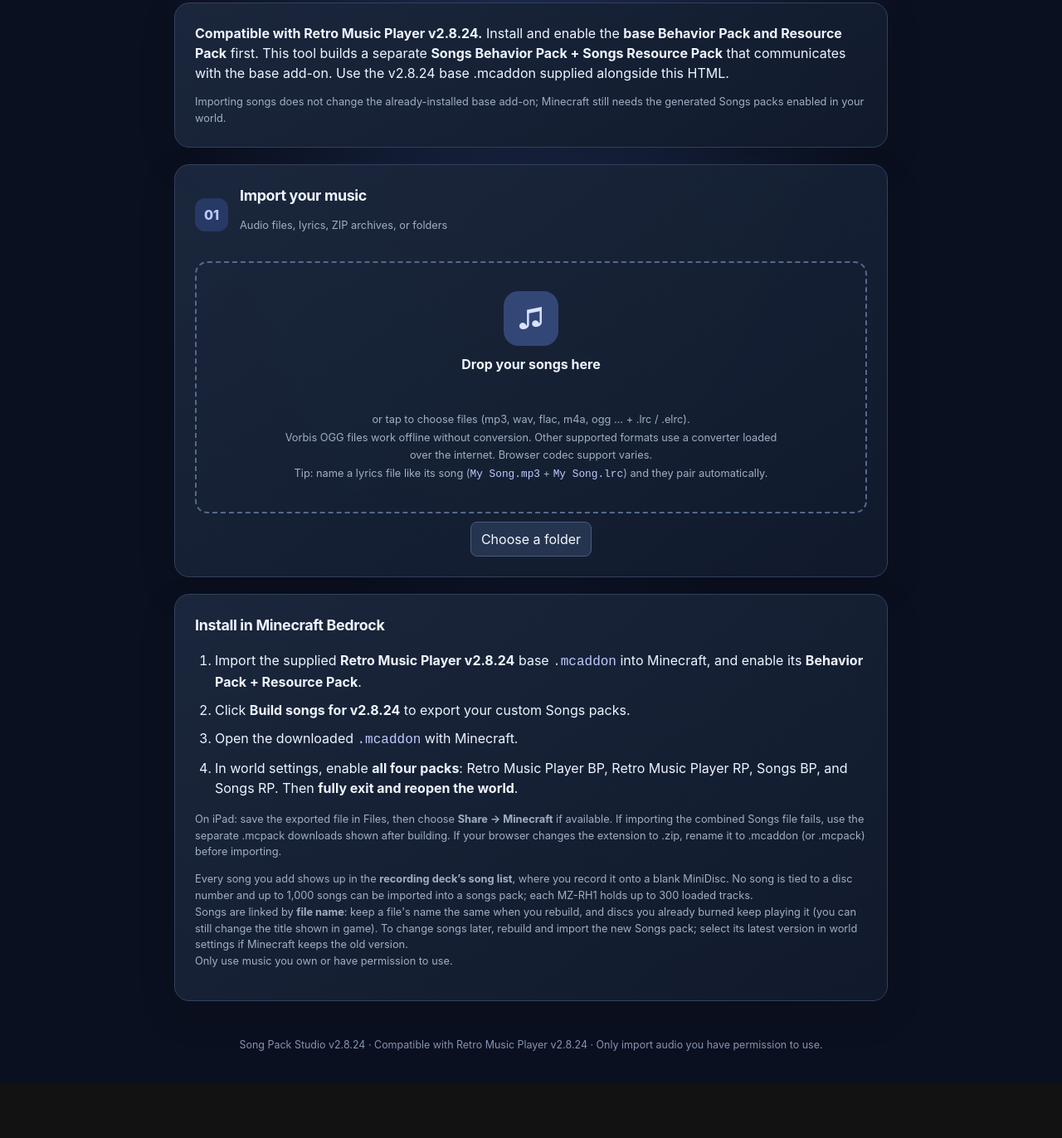
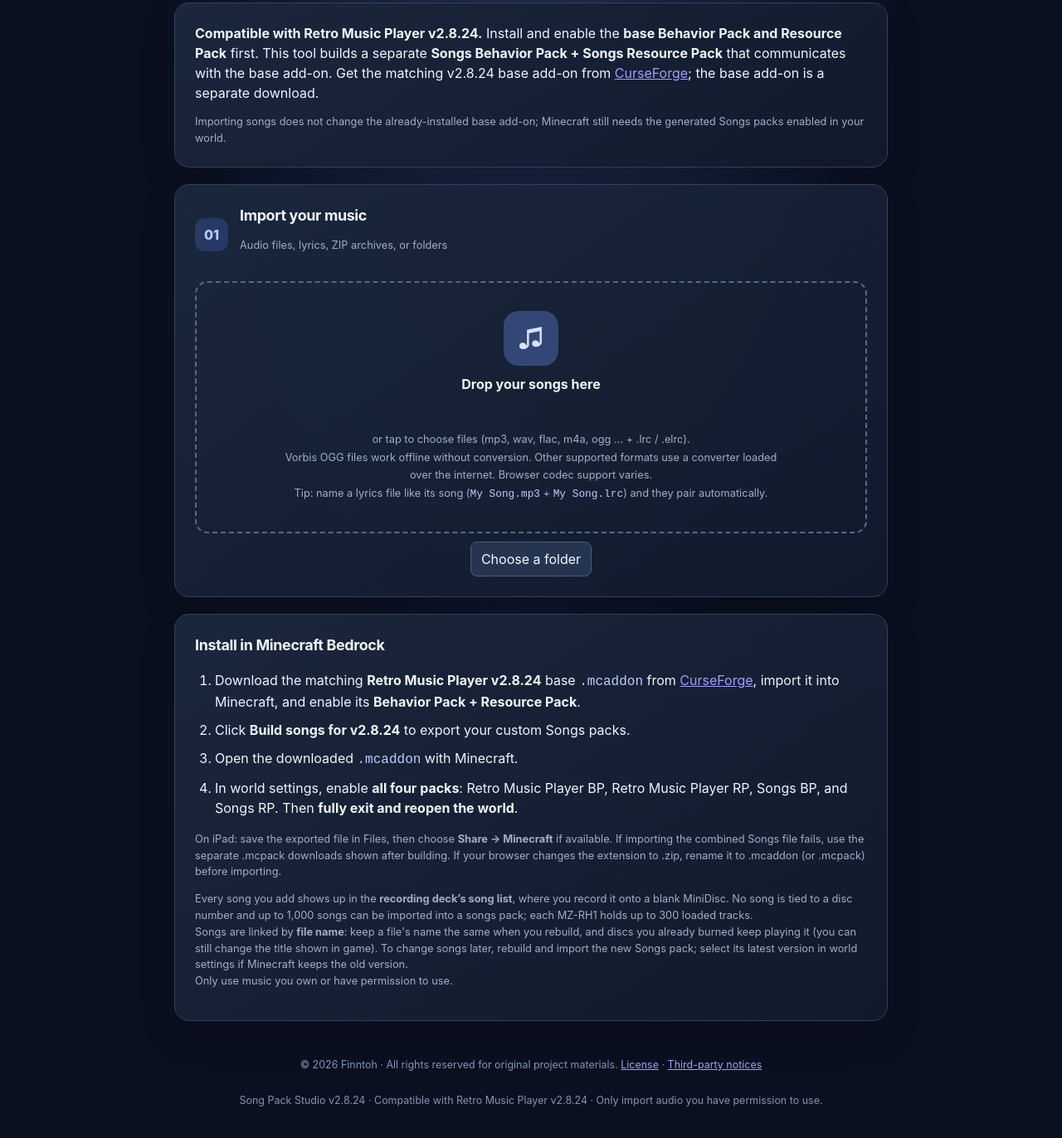
Before and after one commit to watchleo/watchleo.github.io, a plain HTML site: page index.html in a window 1280 px wide. Shown: the part 255-1627 px from the top of the page at 83% size. Before the commit the page ends 1561 px from the top, so only its background shows below. Drawn offline with Linux system fonts and the light colour scheme.

Commit message:
Update Retro Music Player tool for version 2.8.24

```diff
--- a/index.html
+++ b/index.html
@@ -26,7 +26,7 @@ progress{width:100%;height:14px}details{margin-top:8px;color:var(--mut)}
 </style></head><body><main>
 <div class="eyebrow">RETRO MUSIC PLAYER v2.8.24 · COMPANION TOOL</div><h1>Song Pack <span class="accent">Studio</span></h1>
 <p class="sub">Import songs for <b>Retro Music Player v2.8.24</b>. Add audio, match timed lyrics, and export a Minecraft-ready Songs <code>.mcaddon</code>. Audio files are processed on your device.</p>
-<div class="card"><b>Compatible with Retro Music Player v2.8.24.</b> Install and enable the <b>base Behavior Pack and Resource Pack</b> first. This tool builds a separate <b>Songs Behavior Pack + Songs Resource Pack</b> that communicates with the base add-on. <span id="cfLink">Use the v2.8.24 base .mcaddon supplied alongside this HTML.</span><p class="tag" style="margin-bottom:0">Importing songs does not change the already-installed base add-on; Minecraft still needs the generated Songs packs enabled in your world.</p></div>
+<div class="card"><b>Compatible with Retro Music Player v2.8.24.</b> Install and enable the <b>base Behavior Pack and Resource Pack</b> first. This tool builds a separate <b>Songs Behavior Pack + Songs Resource Pack</b> that communicates with the base add-on. <span>Get the matching v2.8.24 base add-on from <a href="https://www.curseforge.com/minecraft-bedrock/addons/retro-music-player" target="_blank" rel="noopener">CurseForge</a>; the base add-on is a separate download.</span><p class="tag" style="margin-bottom:0">Importing songs does not change the already-installed base add-on; Minecraft still needs the generated Songs packs enabled in your world.</p></div>
 
 <div class="card"><div class="section-head"><span class="step">01</span><div><h2>Import your music</h2><p class="tag">Audio files, lyrics, ZIP archives, or folders</p></div></div><div id="drop" role="button" aria-label="Choose audio and lyrics files" tabindex="0">
 <span class="upload-icon" aria-hidden="true">♫</span><b>Drop your songs here</b><br><span class="tag">or tap to choose files (mp3, wav, flac, m4a, ogg … + .lrc / .elrc).<br>Vorbis OGG files work offline without conversion. Other supported formats use a converter loaded over the internet. Browser codec support varies.<br>Tip: name a lyrics file like its song (<code>My Song.mp3</code> + <code>My Song.lrc</code>) and they pair automatically.</span>
@@ -51,14 +51,15 @@ progress{width:100%;height:14px}details{margin-top:8px;color:var(--mut)}
 </div>
 
 <div class="card"><h2>Install in Minecraft Bedrock</h2><ol>
-<li>Import the supplied <b>Retro Music Player v2.8.24</b> base <code>.mcaddon</code> into Minecraft, and enable its <b>Behavior Pack + Resource Pack</b>.</li>
+<li>Download the matching <b>Retro Music Player v2.8.24</b> base <code>.mcaddon</code> from <a href="https://www.curseforge.com/minecraft-bedrock/addons/retro-music-player" target="_blank" rel="noopener noreferrer">CurseForge</a>, import it into Minecraft, and enable its <b>Behavior Pack + Resource Pack</b>.</li>
 <li>Click <b>Build songs for v2.8.24</b> to export your custom Songs packs.</li>
 <li>Open the downloaded <code>.mcaddon</code> with Minecraft.</li>
 <li>In world settings, enable <b>all four packs</b>: Retro Music Player BP, Retro Music Player RP, Songs BP, and Songs RP. Then <b>fully exit and reopen the world</b>.</li></ol>
 <p class="tag">On iPad: save the exported file in Files, then choose <b>Share → Minecraft</b> if available. If importing the combined Songs file fails, use the separate .mcpack downloads shown after building. If your browser changes the extension to .zip, rename it to .mcaddon (or .mcpack) before importing.</p>
 <p class="tag">Every song you add shows up in the <b>recording deck’s song list</b>, where you record it onto a blank MiniDisc. No song is tied to a disc number and up to 1,000 songs can be imported into a songs pack; each MZ-RH1 holds up to 300 loaded tracks.<br>Songs are linked by <b>file name</b>: keep a file's name the same when you rebuild, and discs you already burned keep playing it (you can still change the title shown in game). To change songs later, rebuild and import the new Songs pack; select its latest version in world settings if Minecraft keeps the old version.<br>Only use music you own or have permission to use.</p></div>
+<footer>© 2026 Finntoh · All rights reserved for original project materials. <a href="https://github.com/watchleo/watchleo.github.io/blob/main/LICENSE.txt" target="_blank" rel="noopener noreferrer">License</a> · <a href="https://github.com/watchleo/watchleo.github.io/blob/main/THIRD_PARTY_NOTICES.txt" target="_blank" rel="noopener noreferrer">Third-party notices</a></footer>
 <script>
-const CF_URL=""; // Optional: verified public base add-on URL; never substitute an unverified link
+const CF_URL="https://www.curseforge.com/minecraft-bedrock/addons/retro-music-player"; // Optional: verified public base add-on URL; never substitute an unverified link
 const BASE_VERSION="2.8.24";
 const STUDIO_VERSION="2.8.24";
 const PROTOCOL_VERSION=1;
@@ -530,4 +531,5 @@ if(typeof document!=="undefined"){
   };
 }
 </script><footer>Song Pack Studio v2.8.24 · Compatible with Retro Music Player v2.8.24 · Only import audio you have permission to use.</footer></main>
+
 </body></html>
```
